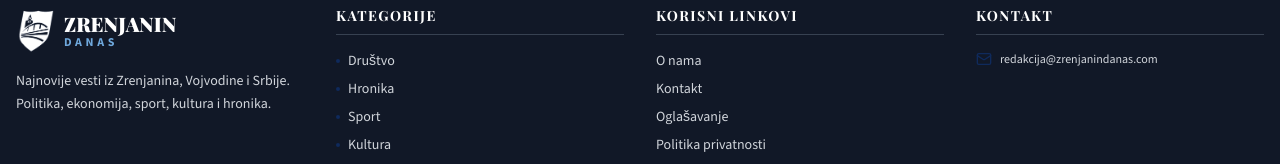
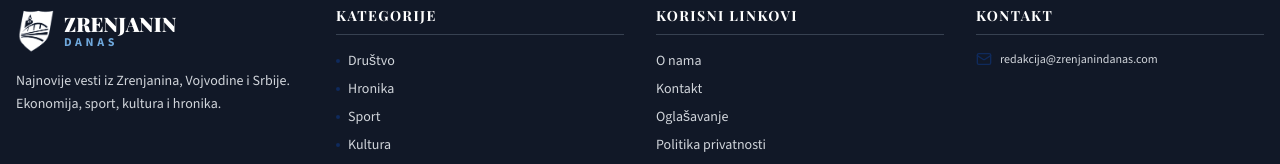
Before and after one commit to djuxxer/zrenjanin-danas, a Next.js app: page /o-nama in a window 1280 px wide. Shown: the part 1125-1289 px from the top of the page. Built offline with nearby package versions, Linux system fonts and the light colour scheme; no server answers; the database is empty; a web font is replaced by a local one.

Commit message:
SEO audit fix - Politika ostatak u footeru, OG polja, keywords cleanup

```diff
--- a/src/app/(site)/vest/[slug]/page.tsx
+++ b/src/app/(site)/vest/[slug]/page.tsx
@@ -30,6 +30,7 @@ export async function generateMetadata({ params }: Props): Promise<Metadata> {
   const title = article.seo_title || article.title
   const description = article.seo_description || article.excerpt
   const ogImage = article.og_image || article.image_url
+  const categoryLabelForMeta = CATEGORY_LABELS[article.category]
 
   return {
     title,
@@ -41,7 +42,9 @@ export async function generateMetadata({ params }: Props): Promise<Metadata> {
       url: `${SITE_URL}/vest/${slug}`,
       siteName: SITE_NAME,
       publishedTime: article.published_at,
+      modifiedTime: article.updated_at,
       authors: [article.author?.full_name || 'Redakcija'],
+      section: categoryLabelForMeta,
       images: [{ url: ogImage, width: 1200, height: 630, alt: article.image_alt }],
     },
     twitter: {
--- a/src/app/layout.tsx
+++ b/src/app/layout.tsx
@@ -23,7 +23,6 @@ export const metadata: Metadata = {
     template: `%s | ${SITE_NAME}`,
   },
   description: SITE_DESCRIPTION,
-  keywords: ['Zrenjanin', 'vesti', 'Vojvodina', 'Srbija', 'lokalne vesti', 'Banat'],
   authors: [{ name: 'Redakcija Zrenjanin Danas' }],
   creator: 'Zrenjanin Danas',
   publisher: 'Zrenjanin Danas',
--- a/src/components/layout/footer.tsx
+++ b/src/components/layout/footer.tsx
@@ -30,7 +30,7 @@ export function Footer({ facebookUrl, instagramUrl, twitterUrl }: Props) {
               </div>
             </div>
             <p className="text-sm leading-relaxed mb-4">
-              Najnovije vesti iz Zrenjanina, Vojvodine i Srbije. Politika, ekonomija, sport, kultura i hronika.
+              Najnovije vesti iz Zrenjanina, Vojvodine i Srbije. Ekonomija, sport, kultura i hronika.
             </p>
             {hasSocialLinks && (
               <div className="flex items-center gap-3">
```
